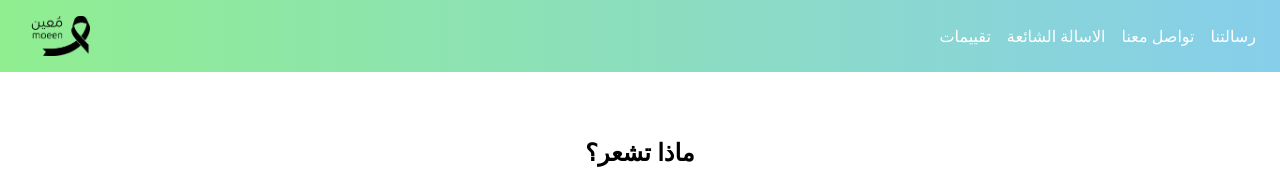
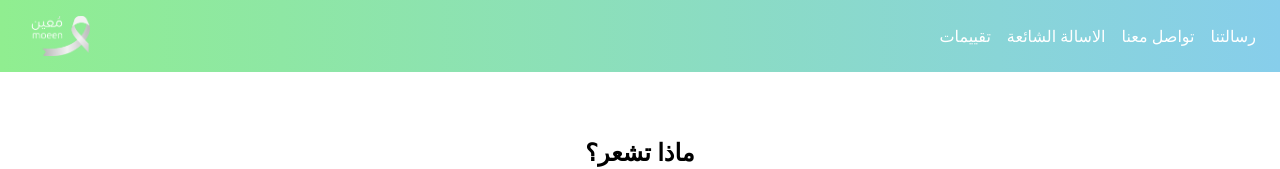
Before and after one commit to imadaitelarabi/moiin, a Nuxt app in the folder frontend/src/: page / in a window 1280 px wide. Shown: the top 169 px of the page. Built offline with nearby package versions, Linux system fonts and the light colour scheme.

Commit message:
Update header.vue

```diff
--- a/frontend/src/components/layout/header.vue
+++ b/frontend/src/components/layout/header.vue
@@ -1,6 +1,6 @@
 <template>
   <header class="flex justify-between items-center gradient-bg text-white p-4">
-    <img src="/logo.png" alt="Logo" class="h-10 w-auto" />
+    <img src="/Moeen Logo white.png" alt="Logo" class="h-10 w-auto" />
     <nav>
       <ul class="flex">
         <li class="mx-2"><a href="#">تقييمات</a></li>
```
